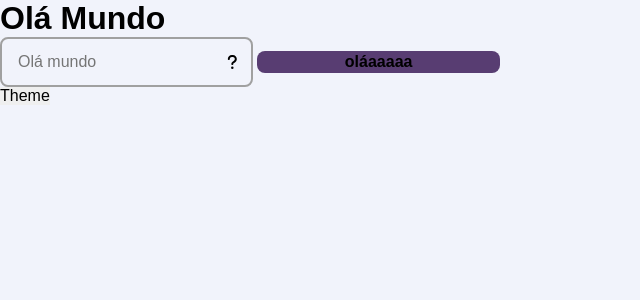
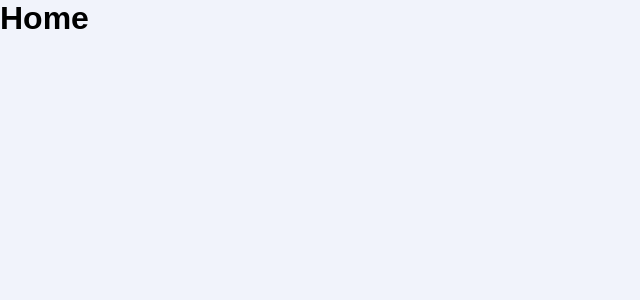
Before and after one commit to HenrickyL/best-browser-games, a React (Vite) app: page / in a window 1280 px wide. Shown: the top 300 px of the page, without its empty margins (0-640 px from the left). Built offline with nearby package versions, Linux system fonts and the light colour scheme; the HTML template or start-up script is replaced by a standard one.

Commit message:
add routes

```diff
--- a/src/App.tsx
+++ b/src/App.tsx
@@ -1,8 +1,8 @@
 import { useState } from 'react'
-import { Input } from './_components/Input'
 import { ThemeController, lightTheme, Theme } from './_middlewares/Themes'
 import GlobalStyle from './globalCss'
 import { ThemeProvider } from 'styled-components'
+import { BrowserRouter, Route, Routes } from 'react-router-dom'
 
 
 function App() {
@@ -10,26 +10,15 @@
 
   return (
     <ThemeProvider theme={theme}>
-
       <GlobalStyle />
-      <h1>Olá Mundo</h1>
-      <div style={{width:500}}>
-        <Input.Root>
-        <Input.Field>
-          <Input.Input placeholder='Olá mundo'/>
-          <Input.Icon />
-        </Input.Field>
-        {/* <div style={{height: 50}}> */}
-          <Input.Button text='oláaaaaa'/>
-        {/* </div> */}
-        </Input.Root>
-      </div>
-      <button onClick={()=>{
-        ThemeController.toggle()
-        setTheme(ThemeController.getTheme())
-      }}>Theme</button>
+      <BrowserRouter>
+            <Routes>
+                <Route path="/" element={<h1>Home</h1>} />
+            </Routes>
+      </BrowserRouter>
     </ThemeProvider>
     )
 }
 
+
 export default App
```
